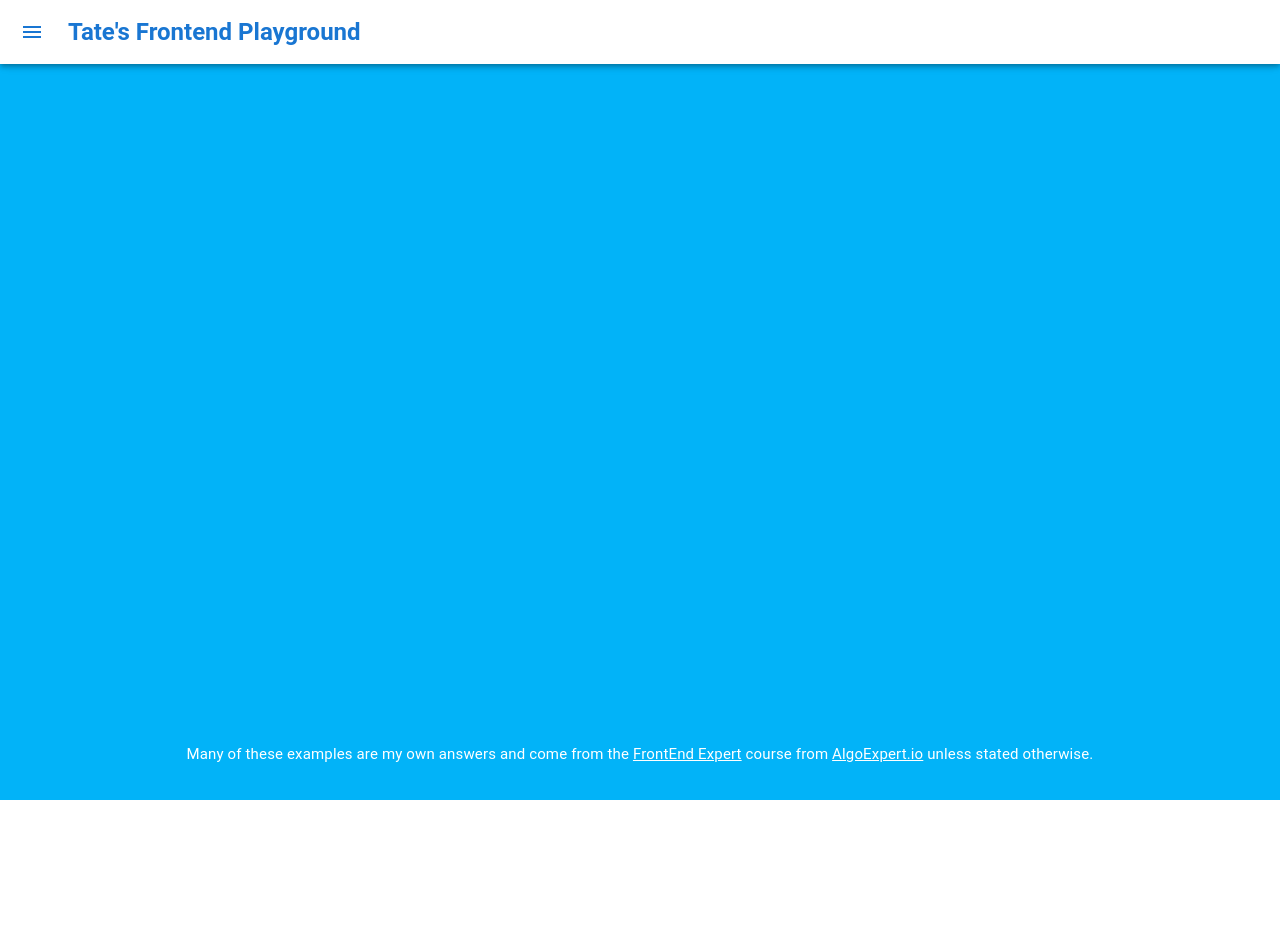
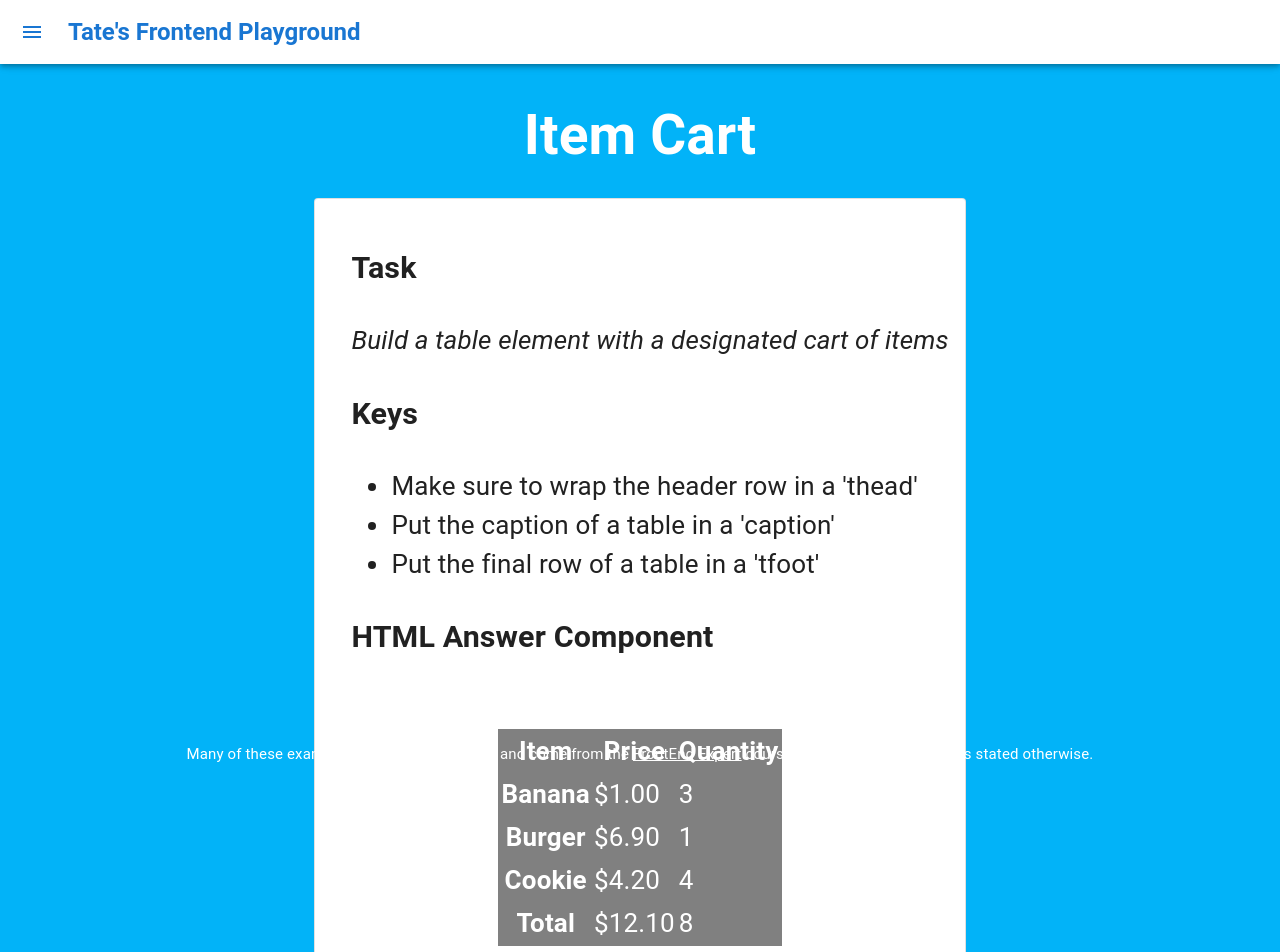
Before and after one commit to TateDeVito/Frontend-Playground, a React (Create React App) app: page /item-cart in a window 1280 px wide. Shown: the top 952 px of the page. Before the commit the page ends 800 px from the top, so only its background shows below. Built offline with nearby package versions, Linux system fonts and the light colour scheme.

Commit message:
Item cart added to list

```diff
--- a/src/App.css
+++ b/src/App.css
@@ -59,6 +59,8 @@ h2 {
   font-size: 15px;
   text-decoration: italic;
   color: white;
+  bottom: 10;
+  margin-top: 10
 }
 
 a {
--- a/src/App.js
+++ b/src/App.js
@@ -2,10 +2,15 @@ import './App.css';
 import PersistentDrawerLeft from './Components/PersistentDrawerLeft.tsx';
 import { BrowserRouter, Routes, Route } from "react-router-dom";
 import MainPage from './Components/MainPage.tsx';
-import SignUpForm from './Components/HTML/SignUpForm.tsx';
+import SignUpForm from './Components/HTML/SignUpForm/SignUpForm.tsx';
+import Recipe from './Components/HTML/Recipe/Recipe.tsx';
+import ItemCart from './Components/HTML/ItemCart/ItemCart.tsx';
 
-const answersCompleted = [{ title: "Sign-Up Form", url: '/signup-form' }]
-// TODO: "Item Cart", "Recipe", "Blog", "Rainbow Circle", "Navbar"
+const answersCompleted = [{ title: "Sign-Up Form", url: '/signup-form' },
+{ title: "Item Cart", url: '/item-cart' }
+  // { title: 'Recipe', url: '/recipe' }
+]
+// TODO: "Item Cart", "Blog", "Rainbow Circle", "Navbar"
 
 function App() {
   return (
@@ -16,6 +21,8 @@ function App() {
           <Routes>
             <Route path="/" element={<MainPage />} />
             <Route path="signup-form" element={<SignUpForm />} />
+            <Route path="recipe" element={<Recipe />} />
+            <Route path="item-cart" element={<ItemCart />} />
           </Routes>
         </BrowserRouter>
         <footer className="fine-print">Many of these examples are my own answers and come from the <a href="https://www.algoexpert.io/frontend/product">FrontEnd Expert</a> course from <a href="https://www.algoexpert.io/product">AlgoExpert.io</a> unless stated otherwise.</footer>
--- /dev/null
+++ b/src/Components/HTML/ItemCart/ItemCart.tsx
@@ -0,0 +1,100 @@
+import Card from '@mui/material/Card';
+import CardContent from '@mui/material/CardContent';
+
+const tableComponent =
+    <div>
+    <table style={{ backgroundColor: 'grey', color: 'white' }}>
+        <caption>Item Cart</caption>
+        <thead>
+            <tr>
+                <th>Item</th>
+                <th>Price</th>
+                <th>Quantity</th>
+            </tr>
+        </thead>
+        <tbody>
+            <tr>
+                <th>Banana</th>
+                <td>$1.00</td>
+                <td>3</td>
+            </tr>
+            <tr>
+                <th>Burger</th>
+                <td>$6.90</td>
+                <td>1</td>
+            </tr>
+            <tr>
+                <th>Cookie</th>
+                <td>$4.20</td>
+                <td>4</td>
+            </tr>
+        </tbody>
+        <tfoot>
+            <tr>
+                <th>Total</th>
+                <td>$12.10</td>
+                <td>8</td>
+            </tr>
+        </tfoot>
+        </table>
+        </div>
+
+const itemCart =
+  <>
+    <h2 style={{ fontSize: 55 }}>Item Cart</h2>
+    <Card variant='outlined' sx={{ minWidth: 275, height: 800, marginBottom: 20, marginTop: -3 }}>
+      <CardContent>
+          <div>
+            <h3>Task</h3>
+            <p><i>Build a table element with a designated cart of items</i></p>
+            <h3>Keys</h3>
+            <ul>
+                <li>Make sure to wrap the header row in a 'thead'</li>
+                <li>Put the caption of a table in a 'caption'</li>
+                <li>Put the final row of a table in a 'tfoot'</li>
+            </ul>
+          </div>
+                <h3>HTML Answer Component</h3>
+        <center>
+        <table style={{ backgroundColor: 'grey', color: 'white' }}>
+        <caption>Item Cart</caption>
+        <thead>
+            <tr>
+                <th>Item</th>
+                <th>Price</th>
+                <th>Quantity</th>
+            </tr>
+        </thead>
+        <tbody>
+            <tr>
+                <th>Banana</th>
+                <td>$1.00</td>
+                <td>3</td>
+            </tr>
+            <tr>
+                <th>Burger</th>
+                <td>$6.90</td>
+                <td>1</td>
+            </tr>
+            <tr>
+                <th>Cookie</th>
+                <td>$4.20</td>
+                <td>4</td>
+            </tr>
+        </tbody>
+        <tfoot>
+            <tr>
+                <th>Total</th>
+                <td>$12.10</td>
+                <td>8</td>
+            </tr>
+        </tfoot>
+        </table>
+        </center>
+    </CardContent>
+    </Card>
+  </>
+
+export default function ItemCart() {
+  return itemCart;
+}
--- /dev/null
+++ b/src/Components/HTML/Recipe/Recipe.tsx
@@ -0,0 +1,47 @@
+import Card from '@mui/material/Card';
+import CardContent from '@mui/material/CardContent';
+
+const recipe =
+  <>
+    <h2 style={{ fontSize: 55 }}>Recipe</h2>
+    <Card variant='outlined' sx={{ minWidth: 275, height: 620, marginBottom: 20, marginTop: -3 }}>
+      <CardContent>
+      <div>
+        <h3>Task</h3>
+        <p><i>Use li and list components to show a spaghetti recipe</i></p>
+      </div>
+    <h3>HTML Answer Component</h3>
+      <div>
+        <section>
+            <h2>Ingredients</h2>
+            <ul>
+                <li>Spaghetti</li>
+                <li>Marinara Sauce</li>
+                <li>Salt</li>
+                <li>Water</li>
+            </ul>
+        </section>
+
+        <section>
+            <h2>Instructions</h2>
+            <ol>
+                <li>Bring water to a boil.</li>
+                <li>Add spaghetti to boiling water.
+                    <ol>
+                        <li>Add salt to taste.</li>
+                        <li>Cook for 10 minutes, stirring occasionally.</li>
+                    </ol>
+                </li>
+                <li>Add marinara sauce to a pan, bringing to a simmer.</li>
+                <li>Mix cooked spaghetti with marinara sauce.</li>
+                <li>Enjoy!</li>
+            </ol>
+        </section>
+    </div>
+    </CardContent>
+    </Card>
+  </>
+
+export default function Recipe() {
+  return recipe;
+}
--- a/src/Components/HTML/SignUpForm.tsx
+++ b/src/Components/HTML/SignUpForm/SignUpForm.tsx
@@ -13,8 +13,8 @@ import './SignUpForm.css';
 
 const signUpForm =
   <>
-    <h2>Sign Up Form</h2>
-    <Card variant='outlined' sx={{ minWidth: 275, height: 620, marginBottom: 20 }}>
+    <h2 style={{ fontSize: 55 }}>Sign Up Form</h2>
+    <Card variant='outlined' sx={{ minWidth: 275, height: 620, marginBottom: 20, marginTop: -3 }}>
       <CardContent>
       <div>
         <h3>Task</h3>
@@ -25,8 +25,8 @@ const signUpForm =
           <li>You can also add label tags around inputs to add a label to those fields</li>
         </ul>
       </div>
-      <h3>HTML Answer Component</h3>
-  <form style={{ backgroundColor: "lightgrey"}}>
+        <h3>HTML Answer Component</h3>
+    <form style={{ backgroundColor: "lightgrey"}}>
     <div>
       <label>Username:
         <input type="text" required />
```
Also changed, not shown: src/Components/AnswerDisplay.tsx (deleted, +0 -15 lines), src/Components/AnswerSkeleton.tsx (added, +26 -0 lines), src/Components/HTML/ItemCart/ItemCart.html (renamed from src/Components/HTML/ItemCart.html), src/Components/HTML/Recipe/Recipe.html (renamed from src/Components/HTML/Recipe.html), src/Components/HTML/SignUpForm/SignUpForm.css (renamed from src/Components/HTML/SignUpForm.css), src/Components/HTML/SignUpForm/SignUpFormHTML.html (renamed from src/Components/HTML/SignUpFormHTML.html).
